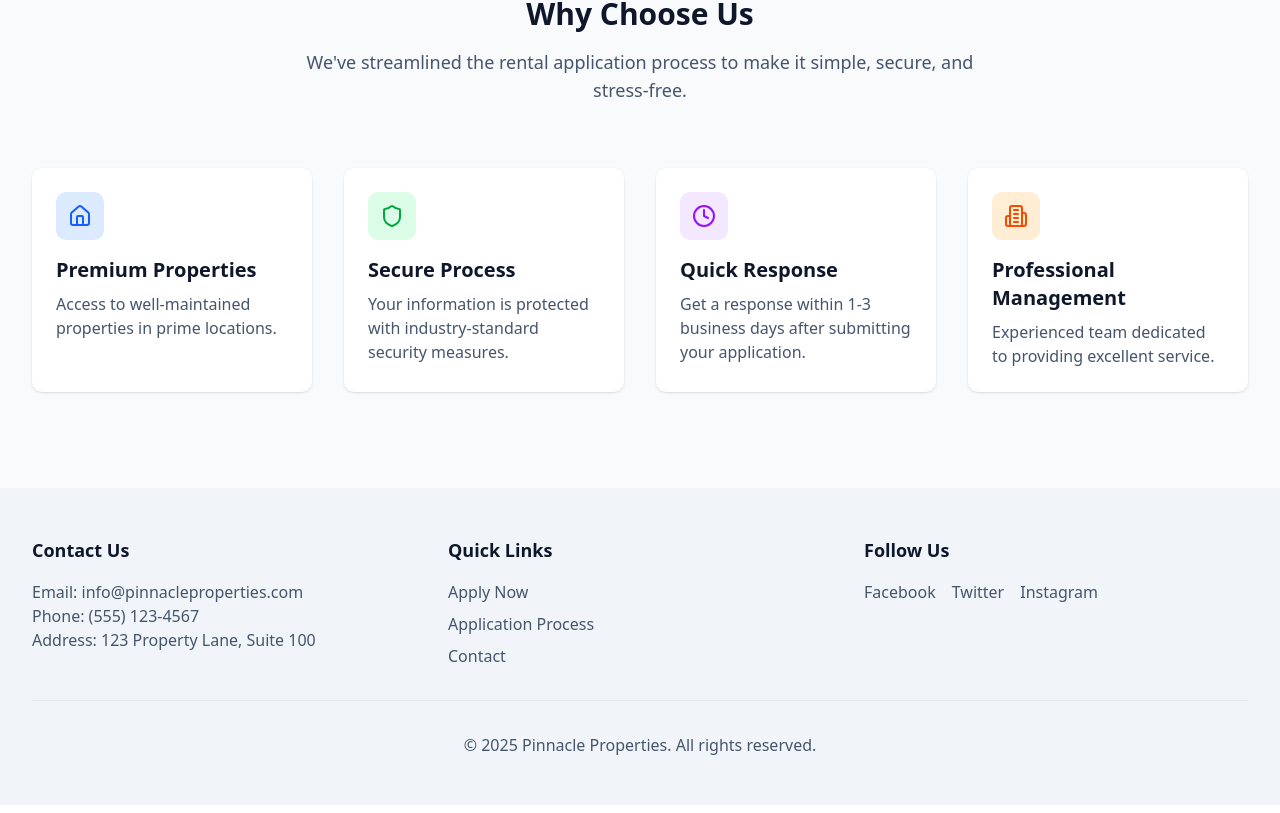
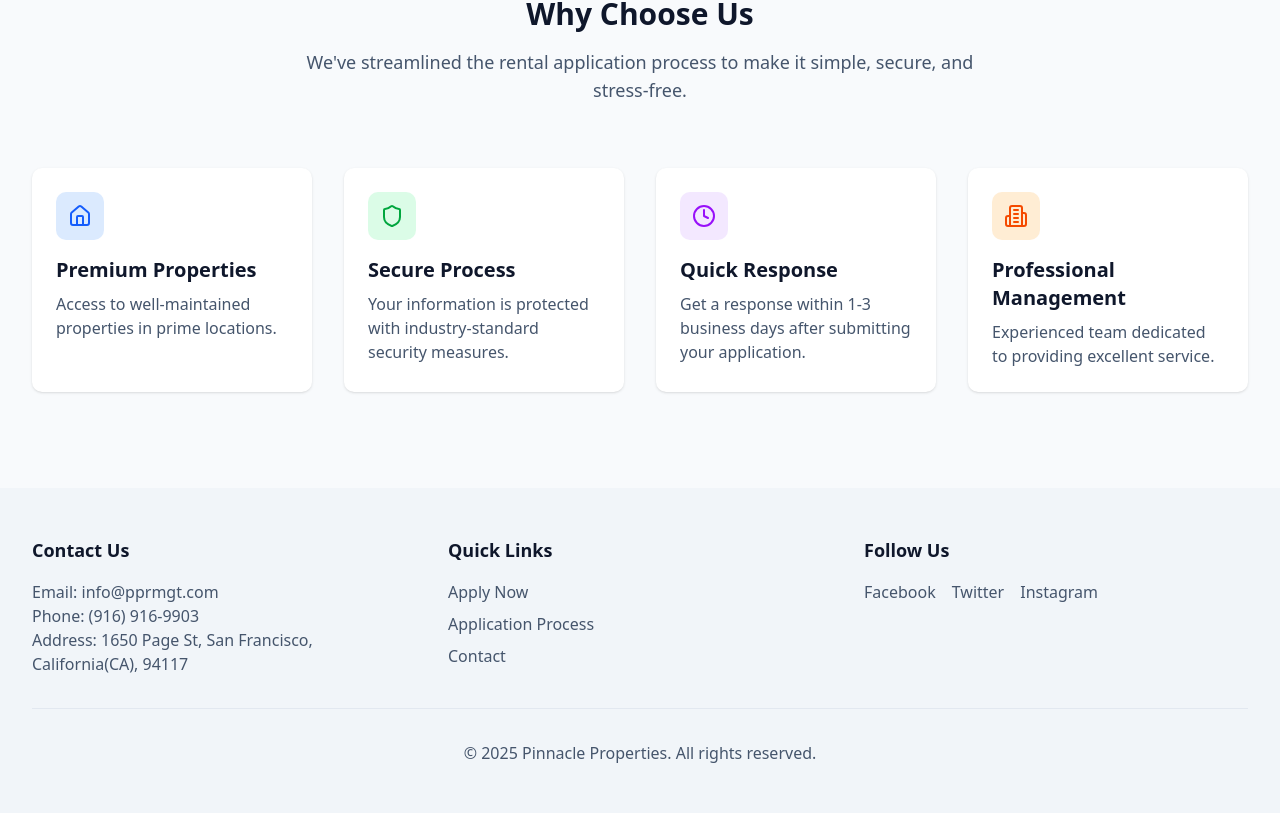
Before and after one commit to Abdibaye/tenant_project, a Next.js app: page / in a window 1280 px wide. Shown: the part 1320-2133 px from the top of the page. Built offline with nearby package versions, Linux system fonts and the light colour scheme.

Commit message:
contact inforation update

```diff
--- a/src/app/page.tsx
+++ b/src/app/page.tsx
@@ -198,9 +198,9 @@ export default function LandingPage() {
           <div className="grid grid-cols-1 md:grid-cols-3 gap-8">
             <div>
               <h3 className="text-lg font-semibold text-slate-900 mb-4">Contact Us</h3>
-              <p className="text-slate-600">Email: info@pinnacleproperties.com</p>
-              <p className="text-slate-600">Phone: (555) 123-4567</p>
-              <p className="text-slate-600">Address: 123 Property Lane, Suite 100</p>
+              <p className="text-slate-600">Email: info@pprmgt.com</p>
+              <p className="text-slate-600">Phone: (916) 916-9903</p>
+              <p className="text-slate-600">Address: 1650 Page St, San Francisco, California(CA), 94117</p>
             </div>
             <div>
               <h3 className="text-lg font-semibold text-slate-900 mb-4">Quick Links</h3>
```
